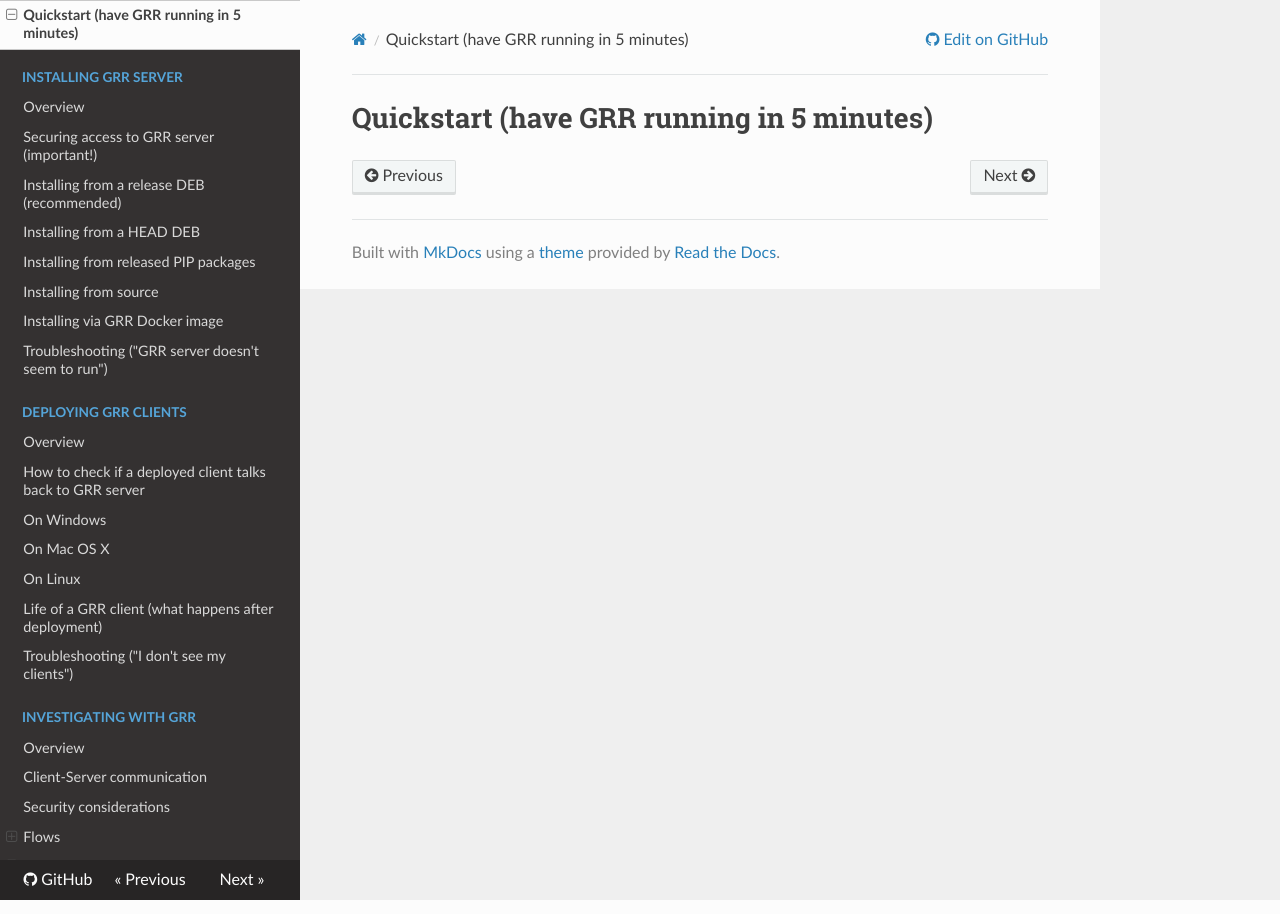
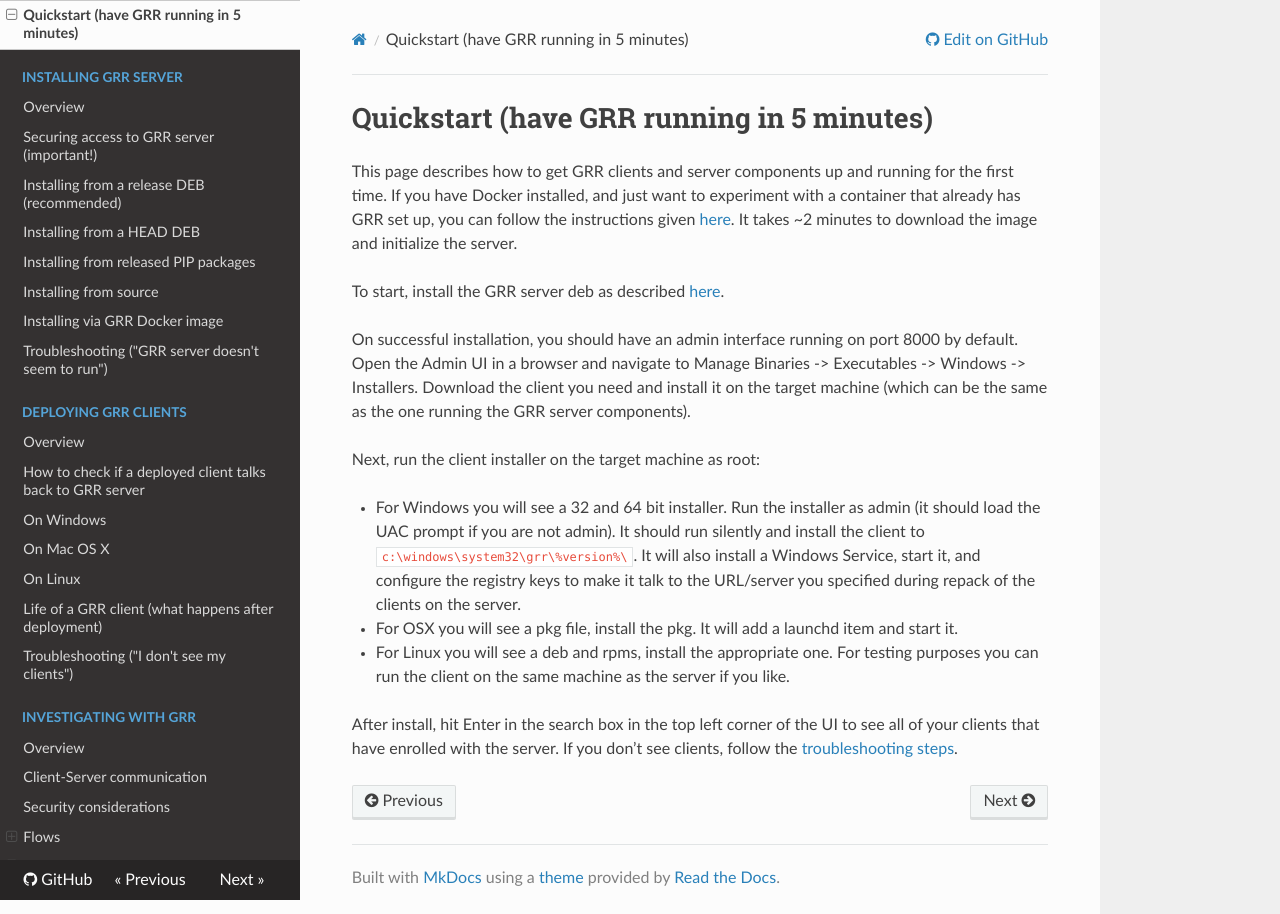
Before and after one commit to google/grr-doc, an MkDocs documentation site: the page built from docs/quickstart.md, in a window 1280 px wide. Built offline with MkDocs 1.6.1, drawn with Linux system fonts in a browser that asks for light colours; nearby versions of some CDN libraries; old or Windows-style settings are respelled for this version of MkDocs.

Commit message:
Add quickstart instructions.

```diff
--- a/docs/quickstart.md
+++ b/docs/quickstart.md
@@ -1 +1,37 @@
 # Quickstart (have GRR running in 5 minutes)
+
+This page describes how to get GRR clients and server components up and
+running for the first time. If you have Docker installed, and just want to
+experiment with a container that already has GRR set up, you can follow
+the instructions given [here](installing-grr-server/via-docker.md). It takes
+~2 minutes to download the image and initialize the server.
+
+To start, install the GRR server deb as described
+[here](installing-grr-server/from-release-deb.md).
+
+On successful installation, you should have an admin interface running on port
+8000 by default. Open the Admin UI in a browser and navigate to
+Manage Binaries -> Executables -> Windows -> Installers. Download the client
+you need and install it on the target machine (which can be the same as the
+one running the GRR server components).
+
+Next, run the client installer on the target machine as root:
+
+* For Windows you will see a 32 and 64 bit installer. Run the installer as
+admin (it should load the UAC prompt if you are not admin). It should run
+silently and install the client to `c:\windows\system32\grr\%version%\`. It
+will also install a Windows Service, start it, and configure the registry keys
+to make it talk to the URL/server you specified during repack of the clients on
+the server.
+
+* For OSX you will see a pkg file, install the pkg. It will add a launchd item
+and start it.
+
+* For Linux you will see a deb and rpms, install the appropriate one. For
+testing purposes you can run the client on the same machine as the server if
+you like.
+
+After install, hit Enter in the search box in the top left corner of the UI to
+see all of your clients that have enrolled with the server. If you don’t see
+clients, follow the
+[troubleshooting steps](deploying-grr-clients/troubleshooting.md).
```
Also changed, not shown: docs/installing-grr-server/from-release-deb.md (+0 -4 lines).
